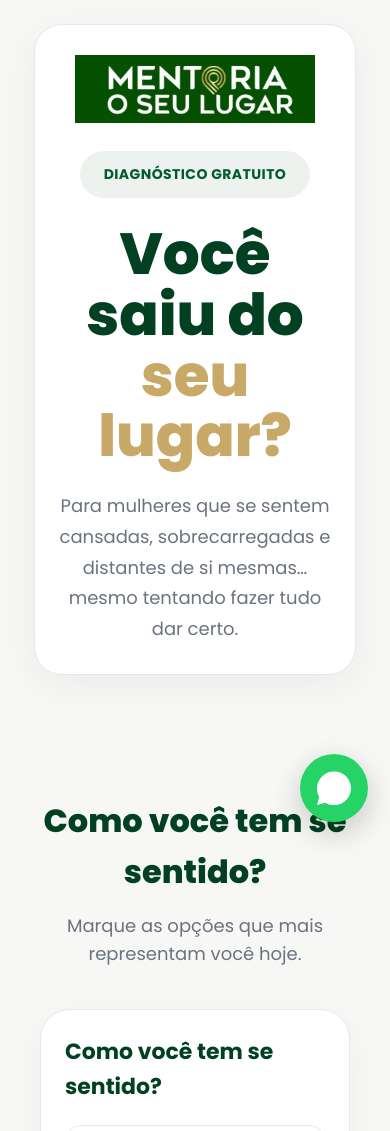
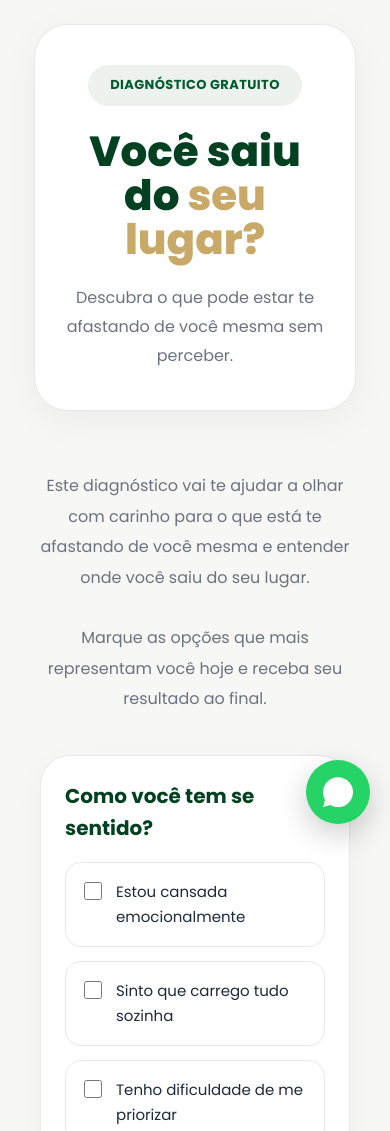
Before and after one commit to alinnedepasinatto/vocesaiudoseulugar, a plain HTML site: page index.html in a window 390 px wide. Shown: the top 1131 px of the page. Drawn offline with Linux system fonts and the light colour scheme.

Commit message:
Update index.html

```diff
--- a/index.html
+++ b/index.html
@@ -10,12 +10,12 @@
 
   <meta name="description" content="Descubra se você saiu do seu lugar emocional e volte a se sentir leve novamente." />
 
-  <!-- SEO -->
   <meta property="og:title" content="Mentoria O Seu Lugar®️">
   <meta property="og:description" content="Diagnóstico gratuito para mulheres emocionalmente sobrecarregadas.">
   <meta property="og:type" content="website">
 
   <link rel="preconnect" href="https://fonts.googleapis.com">
+
   <link href="https://fonts.googleapis.com/css2?family=Poppins:wght@300;400;500;600;700;800&display=swap" rel="stylesheet">
 
   <style>
@@ -49,14 +49,9 @@
       line-height:1.6;
     }
 
-    img{
-      max-width:100%;
-      display:block;
-    }
-
     .container{
       width:100%;
-      max-width:1100px;
+      max-width:980px;
       margin:auto;
       padding:0 20px;
     }
@@ -64,44 +59,35 @@
     /* HERO */
 
     .hero{
-      padding:40px 20px 70px;
+      padding:40px 20px 50px;
     }
 
     .hero-card{
       background:white;
-      border-radius:36px;
-      padding:40px 26px;
+      border-radius:34px;
+      padding:50px 30px;
       box-shadow:0 10px 40px rgba(0,0,0,.05);
       border:1px solid var(--line);
       text-align:center;
-      overflow:hidden;
-    }
-
-    .logo{
-      width:100%;
-      max-width:280px;
-      height:auto;
-      margin:0 auto 28px;
-      object-fit:contain;
     }
 
     .tag{
       display:inline-block;
       background:#EEF2EE;
       color:var(--green);
-      padding:12px 24px;
+      padding:10px 22px;
       border-radius:999px;
-      font-size:14px;
+      font-size:13px;
       font-weight:700;
-      margin-bottom:26px;
+      margin-bottom:24px;
       letter-spacing:.03em;
     }
 
     h1{
-      font-size:clamp(42px,9vw,72px);
+      font-size:clamp(34px,7vw,56px);
       line-height:1.05;
       color:var(--green-dark);
-      margin-bottom:24px;
+      margin-bottom:22px;
       font-weight:800;
     }
 
@@ -110,9 +96,9 @@
     }
 
     .subtitle{
-      max-width:760px;
+      max-width:720px;
       margin:auto;
-      font-size:22px;
+      font-size:18px;
       color:var(--soft);
       line-height:1.8;
       font-weight:400;
@@ -121,23 +107,16 @@
     /* SECTION */
 
     .section{
-      padding:70px 20px;
-    }
-
-    .section-title{
-      text-align:center;
-      font-size:40px;
-      color:var(--green-dark);
-      margin-bottom:14px;
-      font-weight:800;
+      padding:20px 20px 70px;
     }
 
     .section-text{
       text-align:center;
-      max-width:780px;
+      max-width:760px;
       margin:0 auto 40px;
       color:var(--soft);
-      font-size:18px;
+      font-size:16px;
+      line-height:1.9;
     }
 
     /* QUIZ */
@@ -145,24 +124,25 @@
     .quiz-card{
       background:white;
       border-radius:30px;
-      padding:40px;
+      padding:35px;
       box-shadow:0 10px 35px rgba(0,0,0,.04);
       border:1px solid var(--line);
     }
 
     .question{
-      margin-bottom:45px;
+      margin-bottom:42px;
     }
 
     .question h3{
-      font-size:26px;
-      margin-bottom:20px;
+      font-size:22px;
+      margin-bottom:18px;
       color:var(--green-dark);
+      font-weight:700;
     }
 
     .option{
       display:flex;
-      align-items:center;
+      align-items:flex-start;
       gap:14px;
       padding:16px 18px;
       border:1px solid var(--line);
@@ -180,36 +160,27 @@
     }
 
     input[type="checkbox"]{
-      width:20px;
-      height:20px;
+      width:18px;
+      height:18px;
       accent-color:var(--green);
       flex-shrink:0;
+      margin-top:3px;
     }
 
     .option span{
-      font-size:17px;
+      font-size:15px;
       color:var(--text);
+      line-height:1.7;
     }
 
     /* FORM */
 
     .form-box{
-      margin-top:50px;
+      margin-top:40px;
       background:#FAF8F2;
       border:1px solid #EFE6D4;
-      padding:35px;
+      padding:30px;
       border-radius:24px;
-    }
-
-    .form-box h3{
-      font-size:28px;
-      color:var(--green-dark);
-      margin-bottom:12px;
-    }
-
-    .form-box p{
-      color:var(--soft);
-      margin-bottom:20px;
     }
 
     .input-group{
@@ -221,7 +192,7 @@
       padding:18px;
       border-radius:14px;
       border:1px solid var(--line);
-      font-size:16px;
+      font-size:15px;
       font-family:'Poppins',sans-serif;
       outline:none;
     }
@@ -233,12 +204,12 @@
     .btn{
       width:100%;
       border:none;
-      margin-top:24px;
-      padding:20px;
+      margin-top:22px;
+      padding:18px;
       border-radius:16px;
       background:var(--green);
       color:white;
-      font-size:17px;
+      font-size:16px;
       font-weight:700;
       cursor:pointer;
       transition:.3s;
@@ -256,22 +227,23 @@
       margin-top:40px;
       background:white;
       border-radius:24px;
-      padding:40px;
-      border-left:6px solid var(--gold);
+      padding:34px;
+      border-left:5px solid var(--gold);
       box-shadow:0 10px 30px rgba(0,0,0,.04);
     }
 
     .result h2{
-      font-size:36px;
+      font-size:30px;
       line-height:1.2;
       color:var(--green-dark);
-      margin-bottom:24px;
+      margin-bottom:22px;
     }
 
     .result p{
       color:var(--soft);
-      font-size:18px;
-      margin-bottom:18px;
+      font-size:16px;
+      margin-bottom:16px;
+      line-height:1.9;
     }
 
     .cta-btn{
@@ -279,7 +251,7 @@
       margin-top:20px;
       background:var(--gold);
       color:white;
-      padding:18px 30px;
+      padding:16px 26px;
       border-radius:14px;
       text-decoration:none;
       font-weight:700;
@@ -293,22 +265,22 @@
     /* FOOTER */
 
     footer{
-      margin-top:80px;
+      margin-top:70px;
       background:var(--green-dark);
       color:white;
       text-align:center;
-      padding:30px 20px;
-      font-size:14px;
+      padding:28px 20px;
+      font-size:13px;
     }
 
     /* WHATSAPP */
 
     .whatsapp{
       position:fixed;
-      bottom:22px;
-      right:22px;
-      width:68px;
-      height:68px;
+      bottom:20px;
+      right:20px;
+      width:64px;
+      height:64px;
       border-radius:50%;
       background:#25D366;
       display:flex;
@@ -319,7 +291,7 @@
     }
 
     .whatsapp svg{
-      width:34px;
+      width:30px;
       fill:white;
     }
 
@@ -328,25 +300,19 @@
     @media(max-width:768px){
 
       .hero{
-        padding:24px 14px 50px;
+        padding:24px 14px 40px;
       }
 
       .hero-card{
-        padding:30px 20px;
-        border-radius:28px;
-      }
-
-      .logo{
-        max-width:240px;
+        padding:40px 24px;
       }
 
       h1{
-        font-size:58px;
+        font-size:42px;
       }
 
       .subtitle{
-        font-size:18px;
-        line-height:1.7;
+        font-size:16px;
       }
 
       .quiz-card{
@@ -354,23 +320,15 @@
       }
 
       .question h3{
-        font-size:22px;
-      }
-
-      .section-title{
-        font-size:32px;
-      }
-
-      .form-box{
-        padding:24px;
+        font-size:20px;
       }
 
       .result{
-        padding:28px;
+        padding:26px;
       }
 
       .result h2{
-        font-size:28px;
+        font-size:26px;
       }
 
     }
@@ -389,8 +347,6 @@
 
       <div class="hero-card">
 
-        <img src="logo.png" alt="Mentoria O Seu Lugar" class="logo">
-
         <div class="tag">
           DIAGNÓSTICO GRATUITO
         </div>
@@ -400,7 +356,7 @@
         </h1>
 
         <p class="subtitle">
-          Para mulheres que se sentem cansadas, sobrecarregadas e distantes de si mesmas… mesmo tentando fazer tudo dar certo.
+          Descubra o que pode estar te afastando de você mesma sem perceber.
         </p>
 
       </div>
@@ -415,12 +371,12 @@
 
     <div class="container">
 
-      <h2 class="section-title">
-        Como você tem se sentido?
-      </h2>
+      <p class="section-text">
 
-      <p class="section-text">
-        Marque as opções que mais representam você hoje.
+        Este diagnóstico vai te ajudar a olhar com carinho para o que está te afastando de você mesma e entender onde você saiu do seu lugar.<br><br>
+
+        Marque as opções que mais representam você hoje e receba seu resultado ao final.
+
       </p>
 
       <div class="quiz-card">
@@ -432,14 +388,23 @@
           <h3>Como você tem se sentido?</h3>
 
           <label class="option"><input type="checkbox"><span>Estou cansada emocionalmente</span></label>
+
           <label class="option"><input type="checkbox"><span>Sinto que carrego tudo sozinha</span></label>
+
           <label class="option"><input type="checkbox"><span>Tenho dificuldade de me priorizar</span></label>
+
           <label class="option"><input type="checkbox"><span>Me sinto distante de mim mesma</span></label>
+
           <label class="option"><input type="checkbox"><span>Vivo tentando dar conta de tudo</span></label>
+
           <label class="option"><input type="checkbox"><span>Sinto falta de leveza</span></label>
+
           <label class="option"><input type="checkbox"><span>Me calo para evitar conflitos</span></label>
+
           <label class="option"><input type="checkbox"><span>Me sinto sozinha dentro do relacionamento</span></label>
+
           <label class="option"><input type="checkbox"><span>Tenho medo de decepcionar as pessoas</span></label>
+
           <label class="option"><input type="checkbox"><span>Sinto que fui me deixando por último</span></label>
 
         </div>
@@ -451,10 +416,15 @@
           <h3>O que mais tem pesado em você hoje?</h3>
 
           <label class="option"><input type="checkbox"><span>Relacionamento</span></label>
+
           <label class="option"><input type="checkbox"><span>Sobrecarga emocional</span></label>
+
           <label class="option"><input type="checkbox"><span>Excesso de responsabilidade</span></label>
+
           <label class="option"><input type="checkbox"><span>Falta de conexão comigo mesma</span></label>
+
           <label class="option"><input type="checkbox"><span>Cansaço mental</span></label>
+
           <label class="option"><input type="checkbox"><span>Sensação de não ser valorizada</span></label>
 
         </div>
@@ -466,10 +436,15 @@
           <h3>O que você mais deseja sentir novamente?</h3>
 
           <label class="option"><input type="checkbox"><span>Paz</span></label>
+
           <label class="option"><input type="checkbox"><span>Leveza</span></label>
+
           <label class="option"><input type="checkbox"><span>Segurança emocional</span></label>
+
           <label class="option"><input type="checkbox"><span>Conexão comigo mesma</span></label>
+
           <label class="option"><input type="checkbox"><span>Presença no relacionamento</span></label>
+
           <label class="option"><input type="checkbox"><span>Vontade de viver leve novamente</span></label>
 
         </div>
@@ -477,14 +452,6 @@
         <!-- FORM -->
 
         <div class="form-box">
-
-          <h3>
-            Antes de acessar seu resultado
-          </h3>
-
-          <p>
-            Preencha seus dados abaixo para receber seu resultado completo:
-          </p>
 
           <div class="input-group">
             <input type="text" placeholder="Seu nome">
@@ -547,7 +514,7 @@
   <!-- FOOTER -->
 
   <footer>
-    © Mentoria O Seu Lugar®️ — Todos os direitos reservados.
+    ©️ Mentoria O Seu Lugar®️ — Todos os direitos reservados.
   </footer>
 
   <!-- WHATSAPP -->
```
